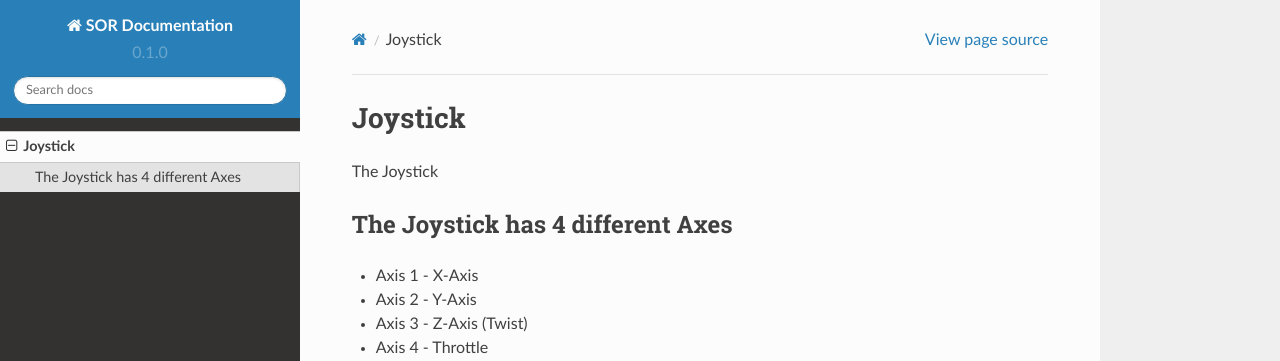
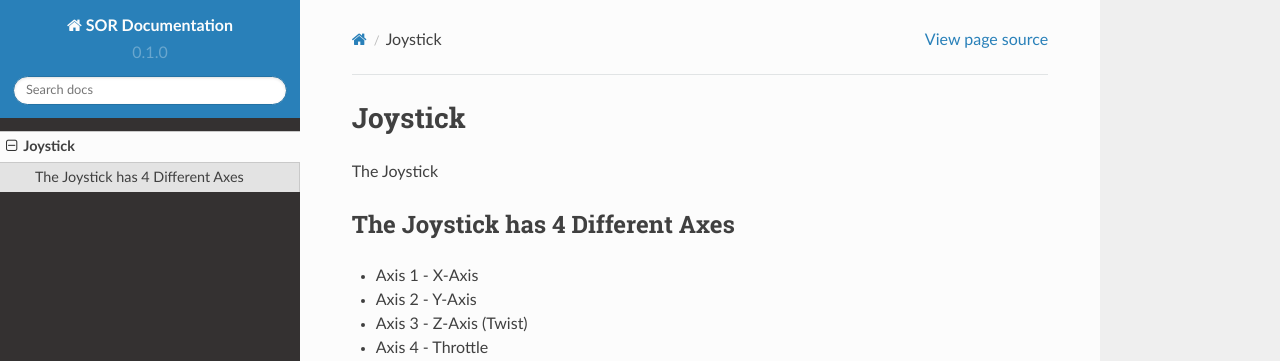
Before and after one commit to systemoverloadrobotics/2022documentation, a Sphinx documentation site: the page built from docs/source/joystick.rst, in a window 1280 px wide. Shown: the top 361 px of the page. Built offline with Sphinx 7.4.7 and the Read the Docs theme 2.0.0, drawn with Linux system fonts in a browser that asks for light colours.

Commit message:
Fix Syntax v2

```diff
--- a/docs/source/joystick.rst
+++ b/docs/source/joystick.rst
@@ -3,8 +3,8 @@
 
 The Joystick
 
-The Joystick has 4 different Axes
----------------------------------
+The Joystick has 4 Different Axes
+----------------
 - Axis 1 - X-Axis
 - Axis 2 - Y-Axis
 - Axis 3 - Z-Axis (Twist)
```
